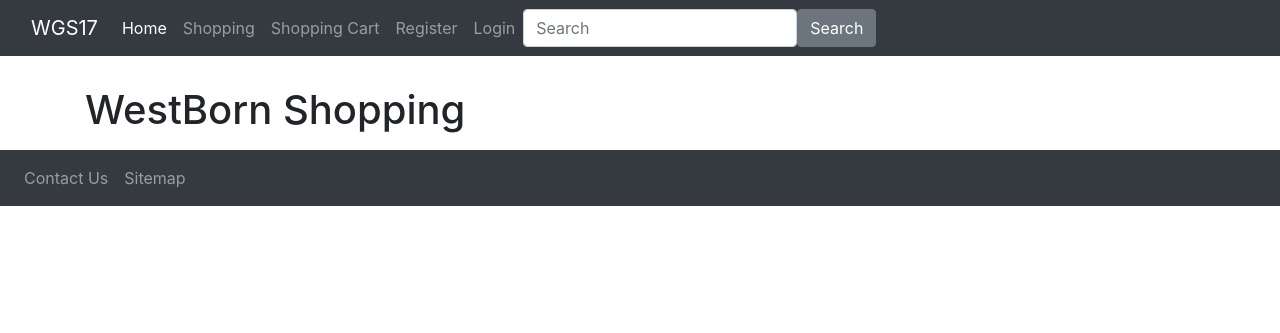
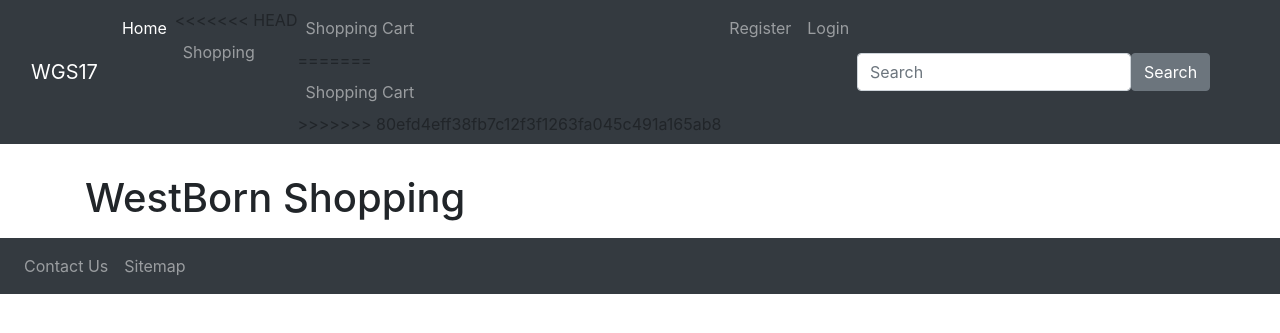
Before and after one commit to Scully01/SECassignment2, a PHP site: page /index.php in a window 1280 px wide. Shown: the top 333 px of the page. Run offline with PHP 8.4, Linux system fonts and the light colour scheme.

Commit message:
Update header.php

```diff
--- a/SECassignment2/header.php
+++ b/SECassignment2/header.php
@@ -27,10 +27,14 @@
           </a>
         </li>
         <li class="nav-item">
+<<<<<<< HEAD
           <a class="nav-link" href="shopping.php">Shopping</a>
         </li>
         <li class="nav-item">
           <a class="nav-link" href="shoppingCart.php">Shopping Cart</a>
+=======
+          <a class="nav-link" href="ShoppingCart.php">Shopping Cart</a>
+>>>>>>> 80efd4eff38fb7c12f3f1263fa045c491a165ab8
         </li>
         <li class="nav-item">
           <a class="nav-link" href="register.php">Register</a>
```
